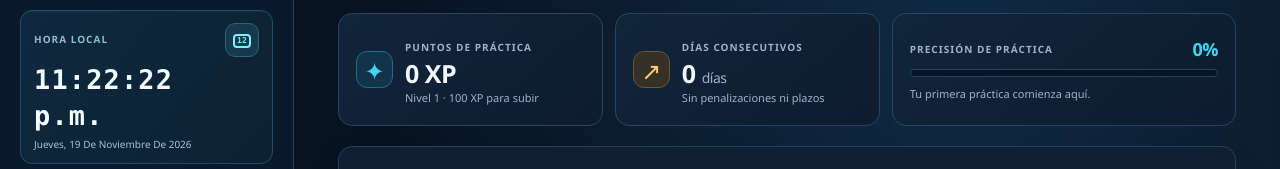
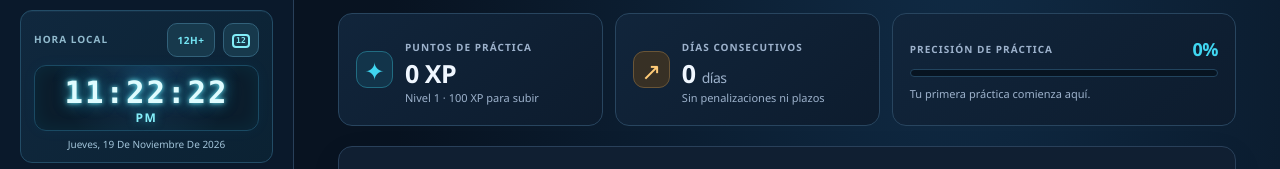
Before and after one commit to RobDev512/EntrenadorEstudio, a website: page index.html in a window 1280 px wide. Shown: the part 149-318 px from the top of the page. Drawn offline with Linux system fonts and the light colour scheme.

Commit message:
v1.0.0-rc.6 - Mejora visual del reloj digital y nuevos formatos

```diff
--- a/LEEME.txt
+++ b/LEEME.txt
@@ -1,4 +1,4 @@
-ETRIVA v1.0.0-rc.5 — VISTA PREVIA DE IDENTIDAD Y CATÁLOGO ISC
+ETRIVA v1.0.0-rc.6 — VISTA PREVIA DE IDENTIDAD Y CATÁLOGO ISC
 ==================================================================
 
 Esta es una versión de prueba basada en EntrenadorEstudio v0.9.1.
--- a/css/styles.css
+++ b/css/styles.css
@@ -284,7 +284,7 @@ body { background: radial-gradient(ellipse at 75% 0%, #102b45 0%, transparent 42
   .sidebar-final{display:none}
 }
 
-/* v1.0.0-rc.5 · Créditos, catálogo de unidades y reloj local */
+/* v1.0.0-rc.6 · Créditos, catálogo de unidades y reloj local */
 .catalogo-materias .menu-semestre-contador{min-width:auto;white-space:nowrap;font-size:9px;padding:3px 7px}
 .menu-materia-clave{font-size:10px;line-height:1.45;color:#89a7be}
 .resumen-creditos{margin:15px 0 6px;padding:12px 13px;border:1px solid #28536e;background:linear-gradient(140deg,#112c40,#0b2232);border-radius:12px}
@@ -297,16 +297,20 @@ body { background: radial-gradient(ellipse at 75% 0%, #102b45 0%, transparent 42
 .reloj-panel{margin:13px 0 0;padding:12px 13px 10px;background:linear-gradient(130deg,#10283e,#0b2233);border:1px solid #234c66;border-radius:12px;box-shadow:inset 0 1px 0 #31567533}
 .reloj-cabecera{display:flex;align-items:center;justify-content:space-between;gap:8px}
 .reloj-cabecera>span{font-size:10px;font-weight:750;letter-spacing:1px;color:#91bacd}
-.reloj-cambiar{display:grid;place-items:center;width:34px;height:34px;background:#17394c;border:1px solid #32617a;border-radius:10px;color:#74e4f3;padding:0}
-.reloj-cambiar:hover,.reloj-cambiar:focus-visible{background:#21536c;outline-offset:2px}
+.reloj-acciones{display:flex;align-items:center;gap:8px}
+.reloj-cambiar,.reloj-formato{display:grid;place-items:center;min-width:34px;height:34px;background:#17394c;border:1px solid #32617a;border-radius:10px;color:#74e4f3;padding:0 8px}
+.reloj-formato{font:800 10px/1 'Segoe UI',sans-serif;letter-spacing:.6px;min-width:48px}
+.reloj-cambiar:hover,.reloj-cambiar:focus-visible,.reloj-formato:hover,.reloj-formato:focus-visible{background:#21536c;outline-offset:2px}
+.reloj-formato[hidden]{display:none!important}
 .icono-reloj{position:relative;display:block;width:18px;height:18px}
-.icono-reloj.icono-analogico{background:linear-gradient(#82edf8,#82edf8) center 28%/2px 6px no-repeat,linear-gradient(#82edf8,#82edf8) 65% 50%/5px 2px no-repeat}
+.icono-reloj.icono-analogico{background:linear-gradient(#82edf8,#82edf8) 50% 28%/2px 6px no-repeat,linear-gradient(#82edf8,#82edf8) 58% 50%/5px 2px no-repeat}
 .icono-reloj.icono-analogico::before{content:"";position:absolute;inset:0;border:2px solid #82edf8;border-radius:50%;box-shadow:inset 0 0 0 1px #0c2b3b}
 .icono-reloj.icono-digital{border:2px solid #82edf8;border-radius:4px;width:18px;height:14px;margin-top:2px}
 .icono-reloj.icono-digital::before{content:"12";position:absolute;inset:0;display:grid;place-items:center;color:#82edf8;font:700 8px/1 Consolas,monospace;letter-spacing:.2px}
-.reloj-digital{margin:5px 0 0;display:block}
-.reloj-digital time{font:700 clamp(24px,2.1vw,29px)/1.35 Consolas,'Segoe UI',monospace;letter-spacing:1.2px;font-variant-numeric:tabular-nums;color:#f2fdff}
-.reloj-fecha{margin-top:3px;font-size:10px;color:#a2c4da;text-transform:capitalize}
+.reloj-digital{margin:8px 0 0;display:flex;flex-direction:column;align-items:center;justify-content:center;text-align:center;gap:2px;padding:10px 8px 6px;border-radius:12px;background:radial-gradient(circle at top,#163652,#0b1d2c 72%);border:1px solid #1a4a63;box-shadow:inset 0 0 18px #1bd3ff14,0 0 16px #00b7ff0a}
+.reloj-digital time{font:800 clamp(28px,2.4vw,34px)/1.1 Consolas,'Segoe UI',monospace;letter-spacing:2px;font-variant-numeric:tabular-nums;color:#dffcff;text-shadow:0 0 5px #72f3ff,0 0 14px #2cd4ff88,0 0 22px #2cd4ff33}
+.reloj-periodo{font:800 12px/1 'Segoe UI',sans-serif;letter-spacing:1.6px;color:#85effa;text-shadow:0 0 10px #39def780}
+.reloj-fecha{margin-top:6px;font-size:10px;color:#a2c4da;text-transform:capitalize;text-align:center}
 .reloj-analogico{display:flex;justify-content:center;padding:9px 0 5px}
 .reloj-analogico[hidden],.reloj-digital[hidden]{display:none!important}
 .reloj-esfera{position:relative;width:112px;height:112px;border:3px solid #4cd4e4;border-radius:50%;background:radial-gradient(circle,#174055,#0a2034);box-shadow:0 0 15px #11b5e233,inset 0 0 12px #14354d}
@@ -316,4 +320,4 @@ body { background: radial-gradient(ellipse at 75% 0%, #102b45 0%, transparent 42
 .reloj-manecilla{position:absolute;left:50%;bottom:50%;transform-origin:center bottom;transform:translateX(-50%);border-radius:6px}
 .reloj-h{height:28px;width:5px;background:#edfaff}.reloj-m{height:40px;width:3px;background:#59def3}.reloj-s{height:45px;width:1.5px;background:#f6b86d}
 .reloj-centro{position:absolute;left:50%;top:50%;width:9px;height:9px;border:2px solid #16425a;background:#f6c779;border-radius:50%;transform:translate(-50%,-50%)}
-@media(max-width:650px){.reloj-panel{padding:9px 12px}.reloj-esfera{width:98px;height:98px}.reloj-num{font-size:9px;width:16px;height:16px;margin:-8px 0 0 -8px}.reloj-digital time{font-size:25px}.resumen-creditos{margin:10px 0 2px}}
+@media(max-width:650px){.reloj-panel{padding:9px 12px}.reloj-esfera{width:98px;height:98px}.reloj-num{font-size:9px;width:16px;height:16px;margin:-8px 0 0 -8px}.reloj-digital{padding:9px 6px 5px}.reloj-digital time{font-size:25px;letter-spacing:1.4px}.reloj-formato{min-width:44px;font-size:9px}.resumen-creditos{margin:10px 0 2px}}
--- a/index.html
+++ b/index.html
@@ -6,10 +6,10 @@
   <meta name="theme-color" content="#081527">
   <meta name="description" content="Entrena Código P, NPI, triplos y cuádruplos para Lenguajes y Autómatas II.">
   <title>Etriva | LyAII Unidad 2</title>
-  <link rel="icon" type="image/png" sizes="32x32" href="assets/favicon-32.png?v=1.0.0-rc.5">
-  <link rel="shortcut icon" href="assets/favicon.ico?v=1.0.0-rc.5">
-  <link rel="apple-touch-icon" sizes="180x180" href="assets/apple-touch-icon.png?v=1.0.0-rc.5">
-  <link rel="stylesheet" href="css/styles.css?v=1.0.0-rc.5">
+  <link rel="icon" type="image/png" sizes="32x32" href="assets/favicon-32.png?v=1.0.0-rc.6">
+  <link rel="shortcut icon" href="assets/favicon.ico?v=1.0.0-rc.6">
+  <link rel="apple-touch-icon" sizes="180x180" href="assets/apple-touch-icon.png?v=1.0.0-rc.6">
+  <link rel="stylesheet" href="css/styles.css?v=1.0.0-rc.6">
 </head>
 <body>
   <div class="aplicacion">
@@ -19,8 +19,8 @@
       </a>
       <p class="mensaje-lateral"><span class="mensaje-lateral-gancho">Aprende haciendo</span><span class="mensaje-lateral-sub">y domina un ejercicio a la vez.</span></p>
       <section class="reloj-panel" aria-label="Reloj en tiempo real">
-        <div class="reloj-cabecera"><span>HORA LOCAL</span><button id="reloj-cambiar" type="button" class="reloj-cambiar" aria-label="Cambiar a reloj analógico" title="Cambiar tipo de reloj"><span id="reloj-icono" class="icono-reloj icono-analogico" aria-hidden="true"></span></button></div>
-        <div class="reloj-digital" id="reloj-digital" role="timer"><time id="reloj-hora">--:--:-- --</time></div>
+        <div class="reloj-cabecera"><span>HORA LOCAL</span><div class="reloj-acciones"><button id="reloj-formato" type="button" class="reloj-formato" aria-label="Cambiar formato del reloj digital" title="Cambiar formato del reloj digital">12H</button><button id="reloj-cambiar" type="button" class="reloj-cambiar" aria-label="Cambiar a reloj analógico" title="Cambiar tipo de reloj"><span id="reloj-icono" class="icono-reloj icono-analogico" aria-hidden="true"></span></button></div></div>
+        <div class="reloj-digital" id="reloj-digital" role="timer"><time id="reloj-hora">--:--</time><div id="reloj-periodo" class="reloj-periodo">PM</div></div>
         <div class="reloj-analogico" id="reloj-analogico" hidden aria-label="Reloj analógico">
           <div class="reloj-esfera" id="reloj-esfera">
             <div class="reloj-manecilla reloj-h" id="reloj-h"></div>
@@ -49,7 +49,7 @@
         <strong>Tu constancia cuenta</strong>
         <p>Dominar un procedimiento vale más que memorizar una respuesta.</p>
       </div>
-      <div class="sidebar-final"><span class="estado-dot"></span> Funciona localmente<br><small>v1.0.0-rc.5 · Sin cuenta ni internet</small></div>
+      <div class="sidebar-final"><span class="estado-dot"></span> Funciona localmente<br><small>v1.0.0-rc.6 · Sin cuenta ni internet</small></div>
     </aside>
     <main id="inicio" class="contenido">
       <header class="cabecera">
@@ -192,11 +192,11 @@
       </section>
 
       <section class="panel progreso"><div><h2>Tu progreso local</h2><p class="descripcion">Tus intentos se guardan en este navegador. Haz un respaldo antes de cambiar de equipo.</p></div><div class="botones"><button id="exportar" class="boton secundario">Exportar JSON</button><label class="boton secundario etiqueta-importar" for="importar">Importar JSON</label><input type="file" id="importar" accept=".json,application/json" hidden></div><p id="mensaje-progreso" class="mini-mensaje" aria-live="polite"></p></section>
-      <footer>Etriva v1.0.0-rc.5 · LyAII U2 · Un código fuente, cuatro formas de resolverlo.</footer>
+      <footer>Etriva v1.0.0-rc.6 · LyAII U2 · Un código fuente, cuatro formas de resolverlo.</footer>
     </main>
   </div>
   <div id="celebracion" class="capa-celebracion" aria-hidden="true"></div>
-  <script type="module" src="js/app.js?v=1.0.0-rc.5"></script>
-  <script type="module" src="js/reloj.js?v=1.0.0-rc.5"></script>
+  <script type="module" src="js/app.js?v=1.0.0-rc.6"></script>
+  <script type="module" src="js/reloj.js?v=1.0.0-rc.6"></script>
 </body>
 </html>
--- a/js/reloj.js
+++ b/js/reloj.js
@@ -3,11 +3,18 @@ const $ = (id) => document.getElementById(id);
 const digital = $('reloj-digital');
 const analogico = $('reloj-analogico');
 const boton = $('reloj-cambiar');
+const botonFormato = $('reloj-formato');
 const icono = $('reloj-icono');
 const esfera = $('reloj-esfera');
 const modoKey = 'etriva_reloj_modo_v1';
+const formatoKey = 'etriva_reloj_formato_v1';
+const formatos = ['24h', '12h', '12h-seg'];
 let modo = 'digital';
+let formato = '12h-seg';
 try { if (localStorage.getItem(modoKey) === 'analogico') modo = 'analogico'; } catch { /* Modo por defecto */ }
+try { const guardado = localStorage.getItem(formatoKey); if (formatos.includes(guardado)) formato = guardado; } catch { /* Formato por defecto */ }
+
+function pad(n) { return String(n).padStart(2, '0'); }
 
 function construirEsfera() {
   if (!esfera || esfera.dataset.lista) return;
@@ -39,19 +46,45 @@ function construirEsfera() {
   esfera.dataset.lista = '1';
 }
 
+function etiquetaFormato() {
+  if (formato === '24h') return '24H';
+  if (formato === '12h') return '12H';
+  return '12H+';
+}
+
 function pintarModo() {
   const analogo = modo === 'analogico';
   digital.hidden = analogo;
   analogico.hidden = !analogo;
+  botonFormato.hidden = analogo;
+  botonFormato.textContent = etiquetaFormato();
   icono.className = `icono-reloj ${analogo ? 'icono-analogico' : 'icono-digital'}`;
   boton.setAttribute('aria-label', analogo ? 'Cambiar a reloj digital' : 'Cambiar a reloj analógico');
   boton.title = analogo ? 'Mostrar reloj digital' : 'Mostrar reloj analógico';
   actualizar();
 }
 
+function formatearDigital(ahora) {
+  const horas24 = ahora.getHours();
+  const minutos = pad(ahora.getMinutes());
+  const segundos = pad(ahora.getSeconds());
+  if (formato === '24h') {
+    return { hora: `${pad(horas24)}:${minutos}`, periodo: '', aria: `${pad(horas24)}:${minutos}` };
+  }
+  const periodo = horas24 >= 12 ? 'PM' : 'AM';
+  const horas12 = horas24 % 12 || 12;
+  if (formato === '12h') {
+    return { hora: `${pad(horas12)}:${minutos}`, periodo, aria: `${pad(horas12)}:${minutos} ${periodo}` };
+  }
+  return { hora: `${pad(horas12)}:${minutos}:${segundos}`, periodo, aria: `${pad(horas12)}:${minutos}:${segundos} ${periodo}` };
+}
+
 function actualizar() {
   const ahora = new Date();
-  $('reloj-hora').textContent = ahora.toLocaleTimeString('es-MX', { hour12: true, hour: '2-digit', minute: '2-digit', second: '2-digit' });
+  const vis = formatearDigital(ahora);
+  $('reloj-hora').textContent = vis.hora;
+  $('reloj-periodo').textContent = vis.periodo;
+  $('reloj-periodo').hidden = !vis.periodo;
   $('reloj-fecha').textContent = new Intl.DateTimeFormat('es-MX', { weekday: 'long', day: 'numeric', month: 'long', year: 'numeric' }).format(ahora);
   const hora = ahora.getHours() % 12 + ahora.getMinutes() / 60 + ahora.getSeconds() / 3600;
   const minuto = ahora.getMinutes() + ahora.getSeconds() / 60;
@@ -59,7 +92,7 @@ function actualizar() {
   $('reloj-h').style.transform = `translateX(-50%) rotate(${hora * 30}deg)`;
   $('reloj-m').style.transform = `translateX(-50%) rotate(${minuto * 6}deg)`;
   $('reloj-s').style.transform = `translateX(-50%) rotate(${segundo * 6}deg)`;
-  analogico.setAttribute('aria-label', `Reloj analógico: ${$('reloj-hora').textContent}`);
+  analogico.setAttribute('aria-label', `Reloj analógico: ${vis.aria}`);
 }
 
 boton.addEventListener('click', () => {
@@ -68,6 +101,14 @@ boton.addEventListener('click', () => {
   pintarModo();
 });
 
+botonFormato.addEventListener('click', () => {
+  const indice = (formatos.indexOf(formato) + 1) % formatos.length;
+  formato = formatos[indice];
+  try { localStorage.setItem(formatoKey, formato); } catch { /* Sigue funcionando sin persistencia */ }
+  botonFormato.textContent = etiquetaFormato();
+  actualizar();
+});
+
 construirEsfera();
 pintarModo();
 setInterval(actualizar, 1000);
--- a/package.json
+++ b/package.json
@@ -1,7 +1,7 @@
 {
   "name": "etriva",
   "private": true,
-  "version": "1.0.0-rc.5",
+  "version": "1.0.0-rc.6",
   "type": "module",
   "description": "Plataforma de práctica con catálogo ISC organizado por semestre, materia y unidad"
 }
```
Also changed, not shown: README.md.
